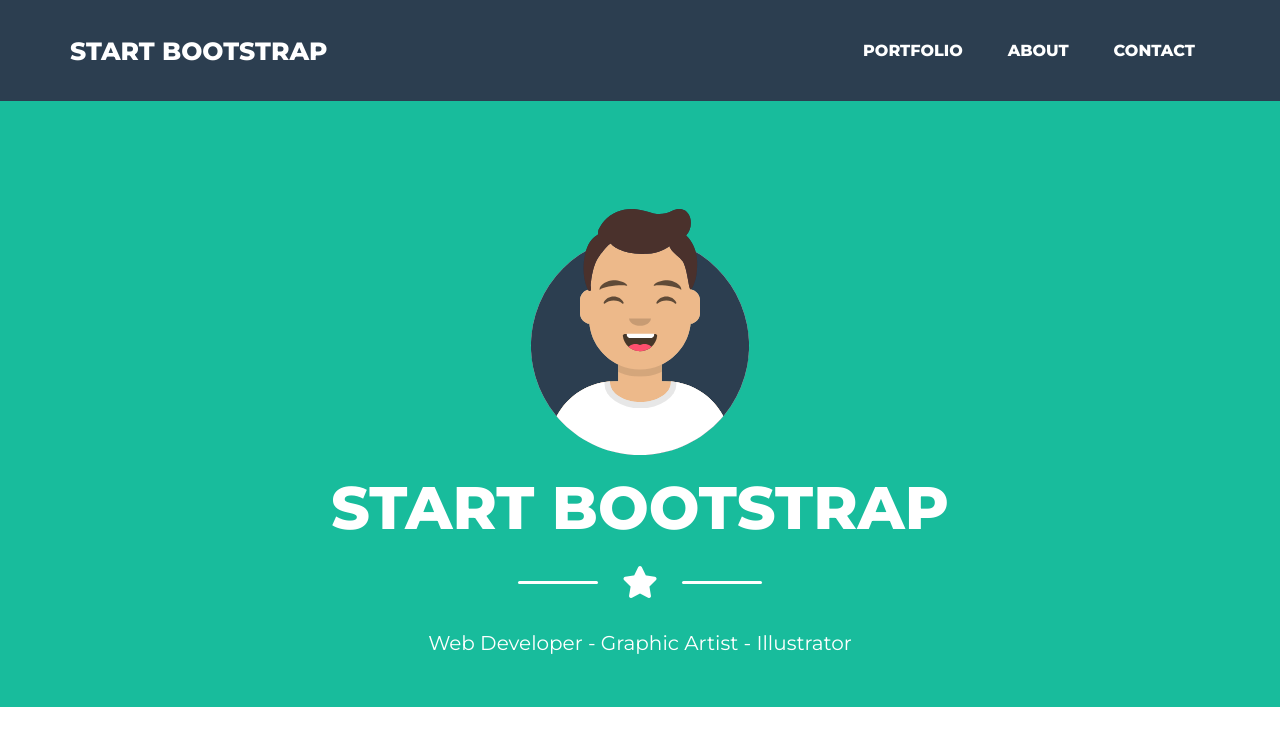
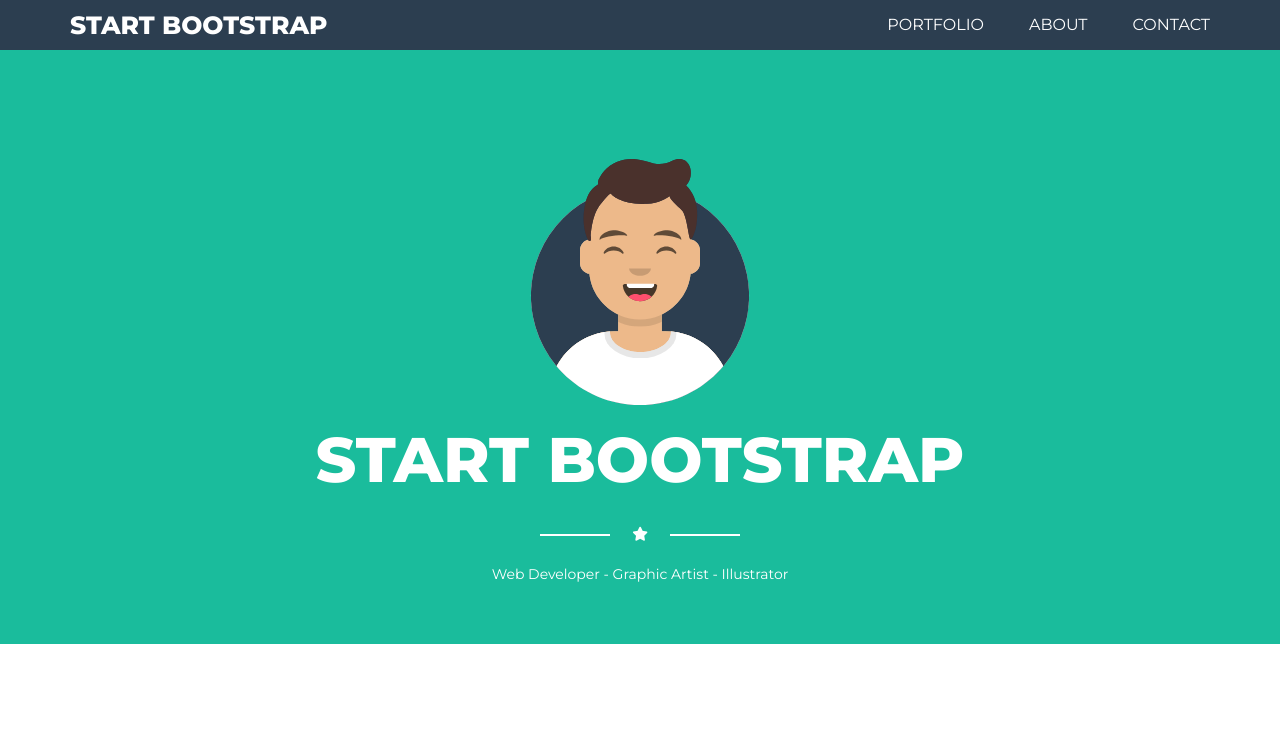
Before and after one commit to GioBerl/html-css-bootstrap-freelancer, a plain HTML site: page index.html in a window 1280 px wide. Drawn offline with nearby package versions, Linux system fonts and the light colour scheme.

Commit message:
aggiunto before after e scremato codice

```diff
--- a/index.html
+++ b/index.html
@@ -4,73 +4,75 @@
 <head>
     <meta charset="UTF-8">
     <meta name="viewport" content="width=device-width, initial-scale=1.0">
-    <script src="https://kit.fontawesome.com/84d5e36e9f.js" crossorigin="anonymous"></script>
+
     <link href="https://fonts.googleapis.com/css?family=Montserrat:400,800&display=swap" rel="stylesheet">
+
+
+    <!-- Latest compiled and minified CSS -->
     <link rel="stylesheet" href="https://maxcdn.bootstrapcdn.com/bootstrap/3.3.7/css/bootstrap.min.css"
         integrity="sha384-BVYiiSIFeK1dGmJRAkycuHAHRg32OmUcww7on3RYdg4Va+PmSTsz/K68vbdEjh4u" crossorigin="anonymous">
+
+
     <link rel="stylesheet" href="style.css">
     <title>Document</title>
 </head>
 
 <body>
 
+    <!-- Navigation -->
     <nav class="navbar navbar-default navbar-fixed-top">
-
         <div class="container">
             <!-- Brand and toggle get grouped for better mobile display -->
-            <div class="navbar-header page-scroll">
-                <!-- HAMBURGER -->
-                <button type="button" class="navbar-toggle" data-toggle="collapse"
-                    data-target="#bs-example-navbar-collapse-1">
+            <div class="navbar-header">
+                <button type="button" class="navbar-toggle collapsed" data-toggle="collapse"
+                    data-target="#bs-example-navbar-collapse-1" aria-expanded="false">
                     <span class="sr-only">Toggle navigation</span>
                     <span class="icon-bar"></span>
                     <span class="icon-bar"></span>
                     <span class="icon-bar"></span>
                 </button>
-                <!-- FINE HAMBURGER -->
-                <a class="navbar-brand text-uppercase" href="#page-top">Start Bootstrap</a>
+                <a class="navbar-brand text-uppercase" href="#">Start Bootstrap</a>
             </div>
 
             <!-- Collect the nav links, forms, and other content for toggling -->
             <div class="collapse navbar-collapse" id="bs-example-navbar-collapse-1">
-                <ul class="nav navbar-nav navbar-right text-uppercase">
-
-                    <li class="page-scroll">
-                        <a href="#portfolio">Portfolio</a>
-                    </li>
-                    <li class="page-scroll">
-                        <a href="#about">About</a>
-                    </li>
-                    <li class="page-scroll">
-                        <a href="#contact">Contact</a>
-                    </li>
+                <ul class="nav navbar-nav navbar-right">
+                    <li><a class="text-uppercase" href="#">Portfolio</a></li>
+                    <li><a class="text-uppercase" href="#">About</a></li>
+                    <li><a class="text-uppercase" href="#">Contact</a></li>
                 </ul>
-            </div>
-            <!-- /.navbar-collapse -->
-        </div>
-
+            </div><!-- /.navbar-collapse -->
+        </div><!-- /.container-fluid -->
     </nav>
 
-    <!-- Header -->
-    <header>
+    <header class="jumbotron text-center">
         <div class="container">
             <div class="row">
                 <div class="col-lg-12">
-                    <img class="img-responsive" src="img/avatar.svg" alt="">
-                    <div class="intro-text">
-                        <p class="start h1 text-center">Start Bootstrap</p>
-                        <div class="star-wrapper">
-                            <div class="left-line"></div>
-                            <div class="star"><i class="fas fa-star"></i></div>
-                            <div class="right-line"></div>
-                        </div>
-                        <span class="skills">Web Developer - Graphic Artist - Illustrator</span>
-                    </div>
+                    <img class="text-center" src="img/avatar.svg" alt="">
                 </div>
             </div>
+            <h1 class="text-center text-uppercase">start bootstrap</h1>
+            <div class="star text-center">
+                <i class="fas fa-star"></i>
+            </div>
+            <span class="skills">Web Developer - Graphic Artist - Illustrator</span>
+
+
+
+
+
         </div>
     </header>
 
+
+
+    <script src="https://code.jquery.com/jquery-2.1.1.min.js"></script>
+    <!-- Latest compiled and minified JavaScript -->
+    <script src="https://maxcdn.bootstrapcdn.com/bootstrap/3.3.7/js/bootstrap.min.js"
+        integrity="sha384-Tc5IQib027qvyjSMfHjOMaLkfuWVxZxUPnCJA7l2mCWNIpG9mGCD8wGNIcPD7Txa" crossorigin="anonymous">
+    </script>
+    <script src="https://kit.fontawesome.com/84d5e36e9f.js" crossorigin="anonymous"></script>
 </body>
 
 </html>
--- a/style.css
+++ b/style.css
@@ -5,8 +5,6 @@ body {
 
 .navbar-default {
     background-color: #2C3E50;
-    text-decoration: none;
-    padding: 2% 0;
     border: none;
 }
 
@@ -22,70 +20,51 @@ body {
 
 .navbar-default .navbar-nav>li>a {
     font-size: 16px;
-    font-weight: 600;
+    font-weight: 500;
     color: white;
-    padding-right: 30px;
+    padding-left: 30px;
 }
 
-header {
-    text-align: center;
-    color: #fff;
-    background: #18bc9c;
+.navbar-default .navbar-nav>li>a:not(:last-of-type) {
+
 }
 
-header .container {
-    padding-top: 200px;
-    padding-bottom: 50px;
+.jumbotron {
+    background-color: #1ABC9C;
+    padding: 150px 0 60px;
 }
 
-header img {
-    /* display: block; */
-    margin: 0 auto 20px;
+.jumbotron img {
     width: 240px;
 }
 
-header .intro-text .start {
-    text-transform: uppercase;
-    font-size: 60px;
-    font-weight: 600;
-}
-
-
-.star-wrapper {
-    margin: 25px 0 30px;
-}
-
-.left-line {
-    background-color: #fff;
-    width: 80px;
-    /* max-width: 100px; */
-    height: 2.5px;
-    border-radius: 20px;
-    display: inline-block;
-    margin-bottom: 10px;
-    margin-right: 20px;
+.jumbotron h1 {
+    font-weight: 800;
 }
 
 .star {
-    display: inline-block;
+    position: relative;
+    margin: 20px 10px;
+    width: 200px;
+    margin: 30px auto 20px;
 }
 
-.star i {
-    font-size: 32px;
+.star::before {
+    content: "";
+    background-color: white;
+    width: 70px;
+    height: 2px;
+    position: absolute;
+    top: 50%;
+    left: 0;
 }
 
-.right-line {
-    background-color: #fff;
-    width: 80px;
-    max-width: 100px;
-    height: 2.5px;
-    border-radius: 20px;
-    display: inline-block;
-    margin-bottom: 10px;
-    margin-left: 20px;
+.star::after {
+    content: "";
+    background-color: white;
+    width: 70px;
+    height: 2px;
+    position: absolute;
+    top: 50%;
+    right: 0;
 }
-
-.skills {
-    font-size: 20px;
-    font-weight: 400;
-}
```
